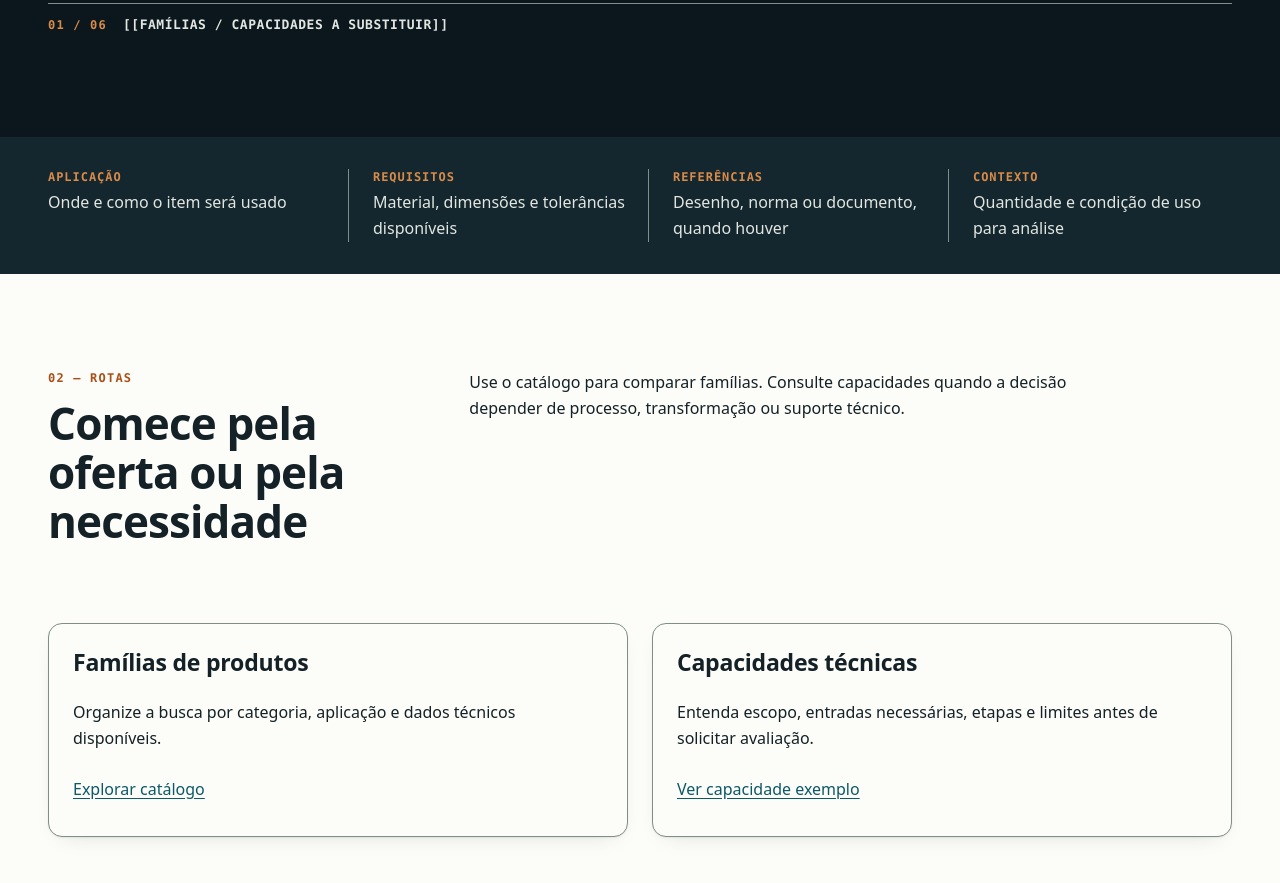
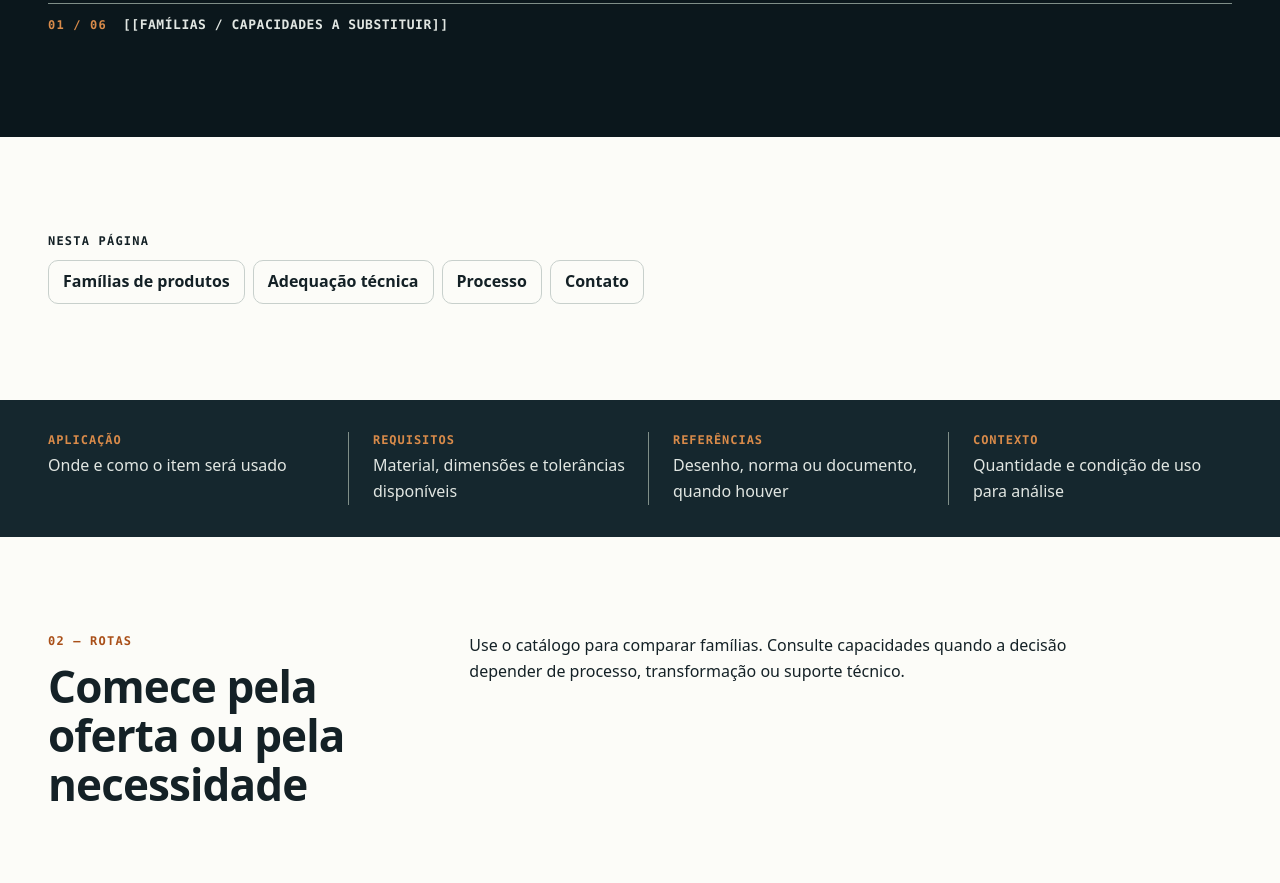
Before and after one commit to vitorhf-dev/seed-evolvera, a website with bundled scripts: page index.html in a window 1280 px wide. Shown: the part 800-1683 px from the top of the page. Built offline with nearby package versions, Linux system fonts and the light colour scheme.

Commit message:
feat: add seed home quick links

```diff
--- a/index.html
+++ b/index.html
@@ -109,6 +109,35 @@
           </div>
         </div>
       </section>
+      <nav class="section" aria-labelledby="atalhos-home">
+        <div class="container">
+          <h2 class="data" id="atalhos-home">
+            Nesta página
+          </h2>
+          <ul class="home-quick-links">
+            <li>
+              <a href="#familias">
+                Famílias de produtos
+              </a>
+            </li>
+            <li>
+              <a href="#adequacao">
+                Adequação técnica
+              </a>
+            </li>
+            <li>
+              <a href="#processo">
+                Processo
+              </a>
+            </li>
+            <li>
+              <a href="contato/">
+                Contato
+              </a>
+            </li>
+          </ul>
+        </div>
+      </nav>
       <section class="proof-rail" data-component="proof-rail">
         <div class="container">
           <dl>
@@ -188,7 +217,7 @@
           </div>
         </div>
       </section>
-      <section class="section surface" data-component="catalog-families">
+      <section class="section surface" id="familias" data-component="catalog-families">
         <div class="container">
           <header class="section-head">
             <div>
@@ -308,7 +337,7 @@
           </p>
         </div>
       </section>
-      <section class="section" data-component="technical-fit">
+      <section class="section" id="adequacao" data-component="technical-fit">
         <div class="container split">
           <div>
             <p class="eyebrow">
@@ -388,7 +417,7 @@
           </div>
         </div>
       </section>
-      <section class="section" data-component="process">
+      <section class="section" id="processo" data-component="process">
         <div class="container">
           <p class="eyebrow">
             06 — Processo
```
Also changed, not shown: tests/browser-foundation.test.mjs (+39 -0 lines).
